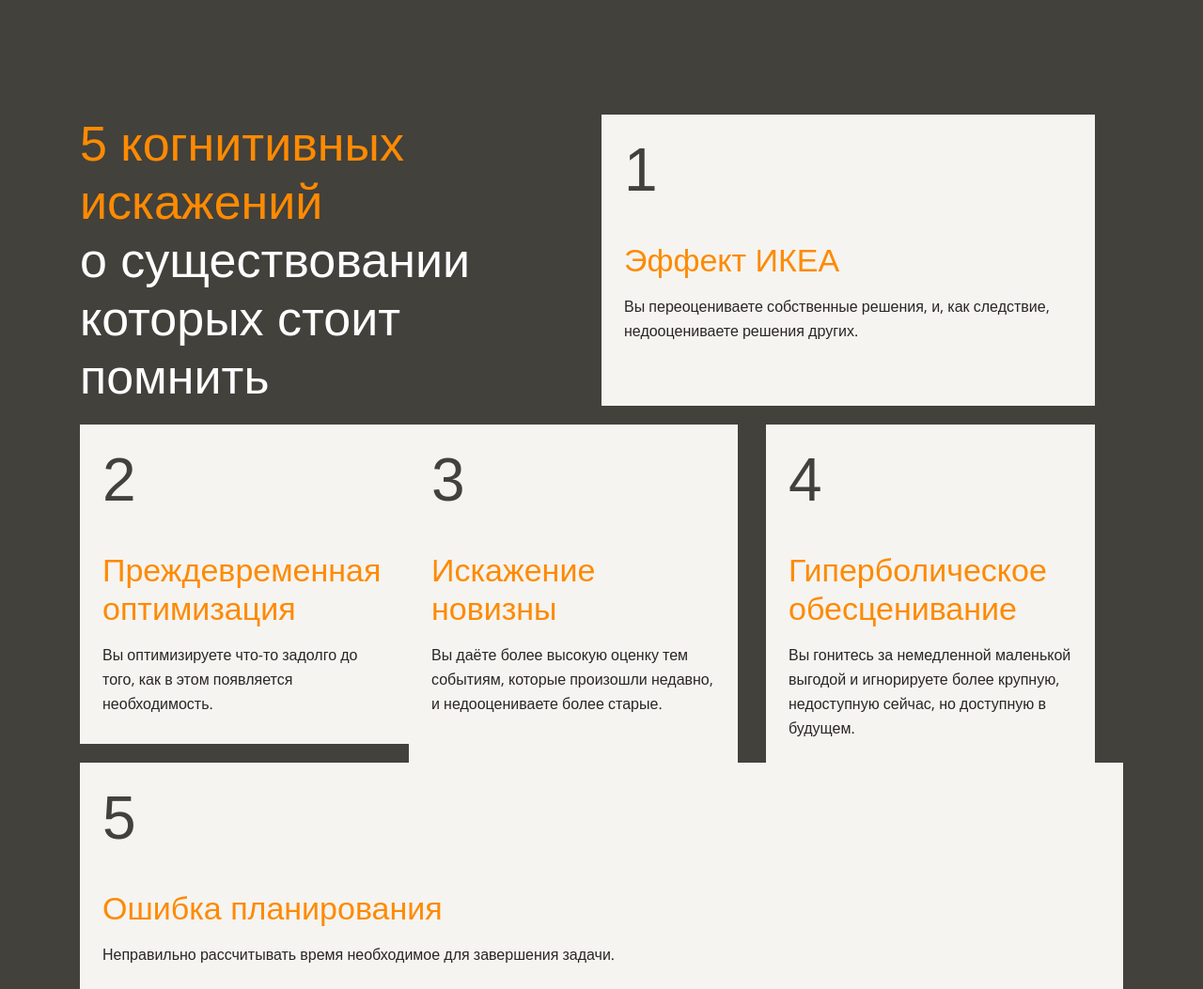
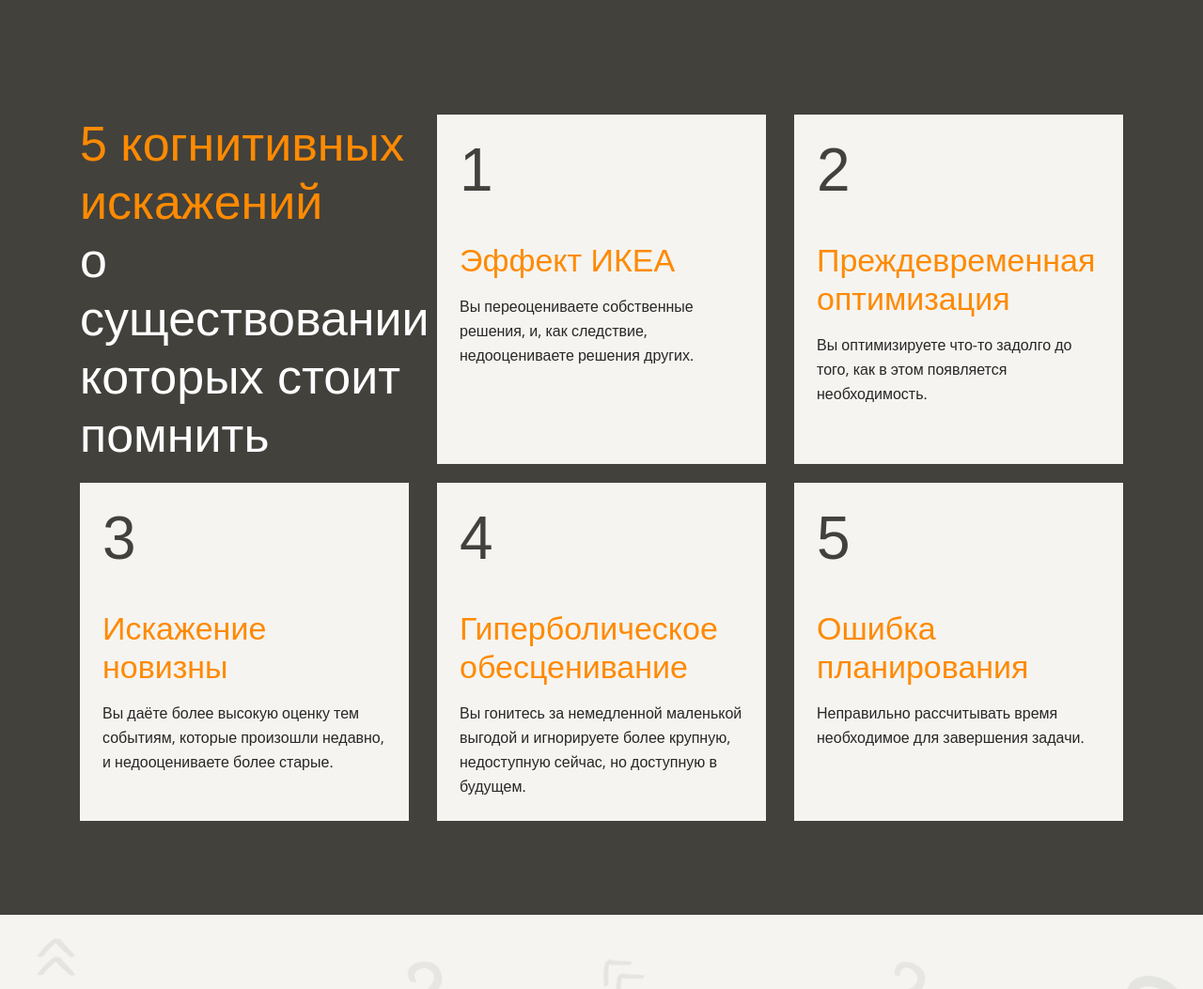
Before and after one commit to YanaLysukha/layout-designer-project-58, a plain HTML site: page src/index.html in a window 1280 px wide. Shown: the part 1760-2813 px from the top of the page at 94% size. Drawn offline with nearby package versions, Linux system fonts and the light colour scheme; grey boxes are pictures that could not be loaded; a web font is replaced by a local one.

Commit message:
Added gap

```diff
--- a/src/css/style.css
+++ b/src/css/style.css
@@ -28,6 +28,10 @@ body {
     padding: 100px 0px;
 
     position: relative;
+}
+
+.wrapper {
+    overflow: hidden;
 }
 
 /*Header*/
@@ -178,6 +182,7 @@ h1 {
 
     display: flex;
     flex-wrap: wrap;
+    gap: 20px 30px;
 }
 
 .p-0 {
@@ -203,7 +208,9 @@ span .orange {
 .flex-block-title,
 .flex-item {
     display: block;
-    flex: 1 0 350px;
+    width: 350px;
+
+
 }
 
 .flex-item {
--- a/src/index.html
+++ b/src/index.html
@@ -10,6 +10,7 @@
     <title>Когнитивные искажения. YanaLysukha</title>
 </head>
 <body>
+    <div class="wrapper">
     <header class="header">
         <div class="container">
             <img class="header-img" src="img/main.png" alt="header-image">
@@ -39,25 +40,25 @@
         <section class="five-distortions">
             <div class="container">
                 <nav id="navigation" class="flex-block">
-                    <span class="flex-block-title p-0 mr-30 mb-20">
+                    <span class="flex-block-title p-0">
                         <span><span class="orange">5 когнитивных искажений</span><br> о существовании которых стоит помнить</span>
                     </span>
-                    <a href="#ikea-effect" class="flex-item mr-30 mb-20">
+                    <a href="#ikea-effect" class="flex-item">
                         <span class="item-number">1</span>
                         <span class="flex-item-title">Эффект ИКЕА</span>
                         <span class="flex-item-text">Вы переоцениваете собственные решения, и, как следствие, недооцениваете решения других.</span>
                     </a>
-                    <a href="#premature-optimization" class="flex-item mb-20">
+                    <a href="#premature-optimization" class="flex-item">
                         <span class="item-number">2</span>
                         <span class="flex-item-title">Преждевременная оптимизация</span>
                         <span class="flex-item-text">Вы оптимизируете что-то задолго до того, как в этом появляется необходимость.</span>
                     </a>
-                    <a href="#distortion-of-novelty" class="flex-item mr-30">
+                    <a href="#distortion-of-novelty" class="flex-item">
                         <span class="item-number">3</span>
                         <span class="flex-item-title">Искажение новизны</span>
                         <span class="flex-item-text">Вы даёте более высокую оценку тем событиям, которые произошли недавно, и недооцениваете более старые.</span>
                     </a>
-                    <a href="#hyperbolic-depreciation" class="flex-item mr-30">
+                    <a href="#hyperbolic-depreciation" class="flex-item">
                         <span class="item-number">4</span>
                         <span class="flex-item-title">Гиперболическое обесценивание</span>
                         <span class="flex-item-text">Вы гонитесь за немедленной маленькой выгодой и игнорируете более крупную, недоступную сейчас, но доступную в будущем.</span>
@@ -189,5 +190,6 @@
             </div>
         </div>
     </footer>
+</div>
 </body>
 </html>
```
